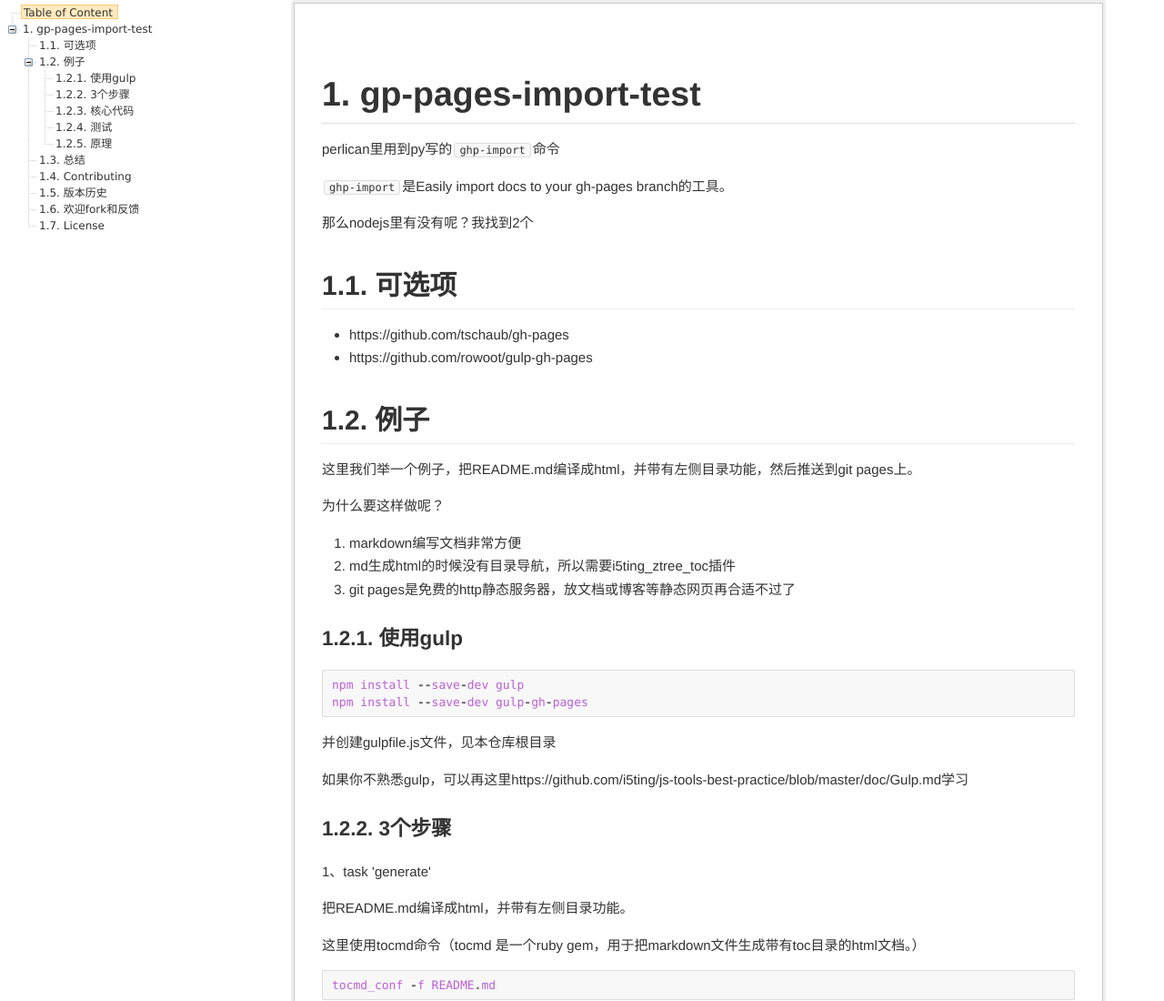
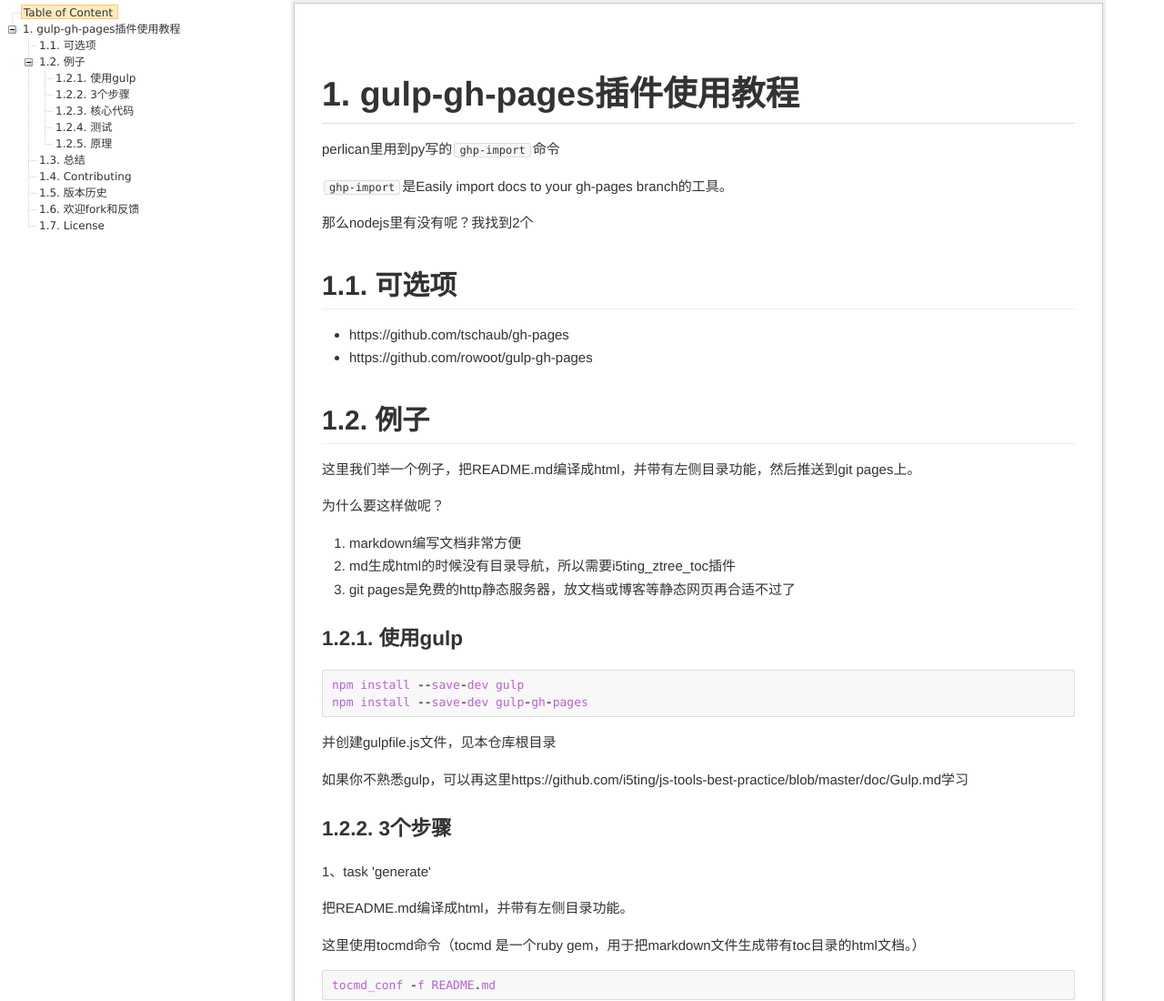
Before and after one commit to i5ting/gp-pages-import-test, a plain HTML site: page README.html in a window 1280 px wide. Shown: the top 1100 px of the page at 91% size. Drawn offline with Linux system fonts and the light colour scheme.

Commit message:
Update 2014-11-13T14:45:26.593Z

```diff
--- a/README.html
+++ b/README.html
@@ -131,7 +131,7 @@
 .highlight .vg { color: #bb60d5 } /* Name.Variable.Global */
 .highlight .vi { color: #bb60d5 } /* Name.Variable.Instance */
 .highlight .il { color: #40a070 } /* Literal.Number.Integer.Long */</style>
-<h1>gp-pages-import-test</h1>
+<h1>gulp-gh-pages插件使用教程</h1>
 
 <p>perlican里用到py写的<code>ghp-import</code>命令</p>
 
```
Also changed, not shown: index.html (+1 -1 lines).
